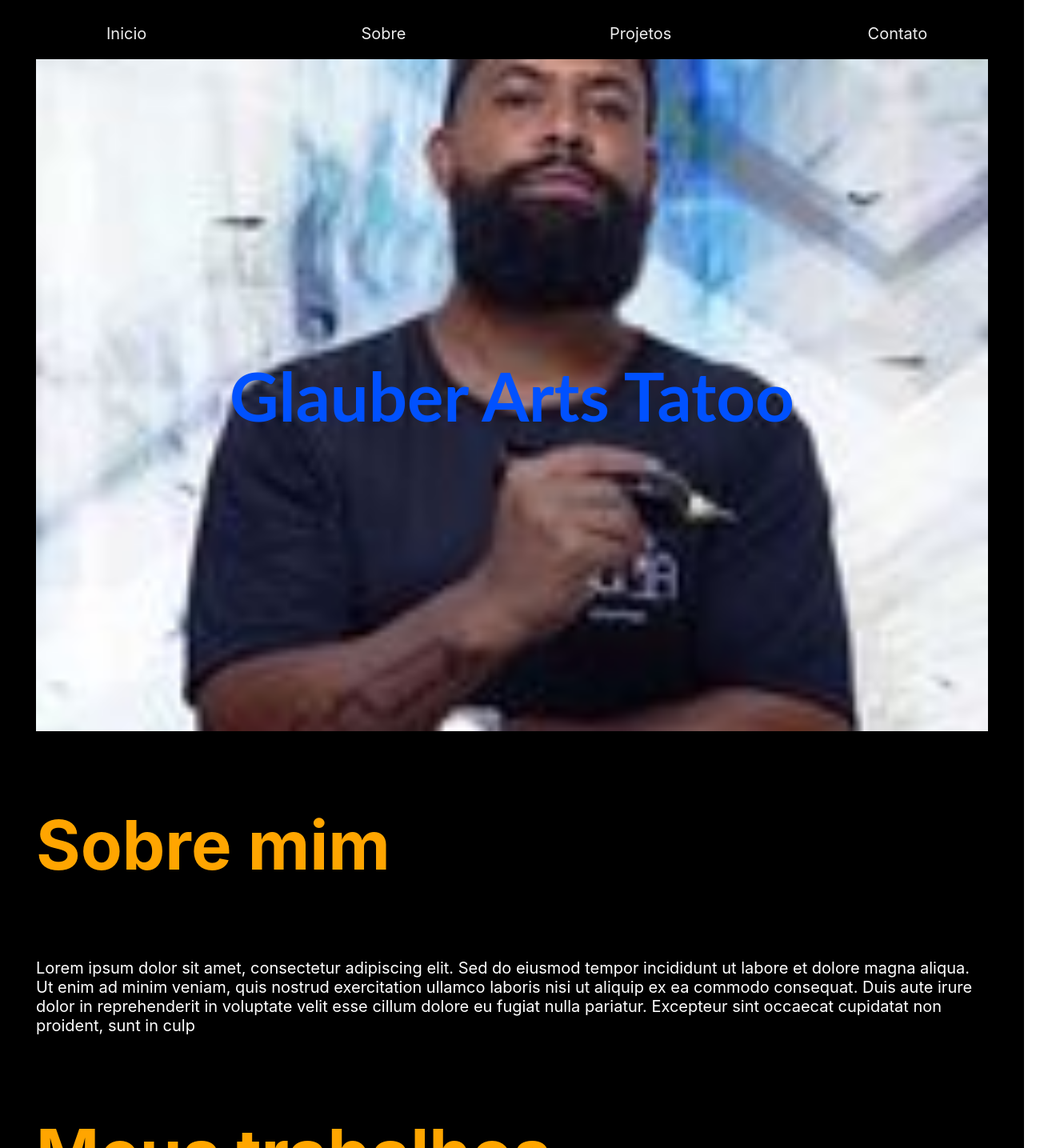
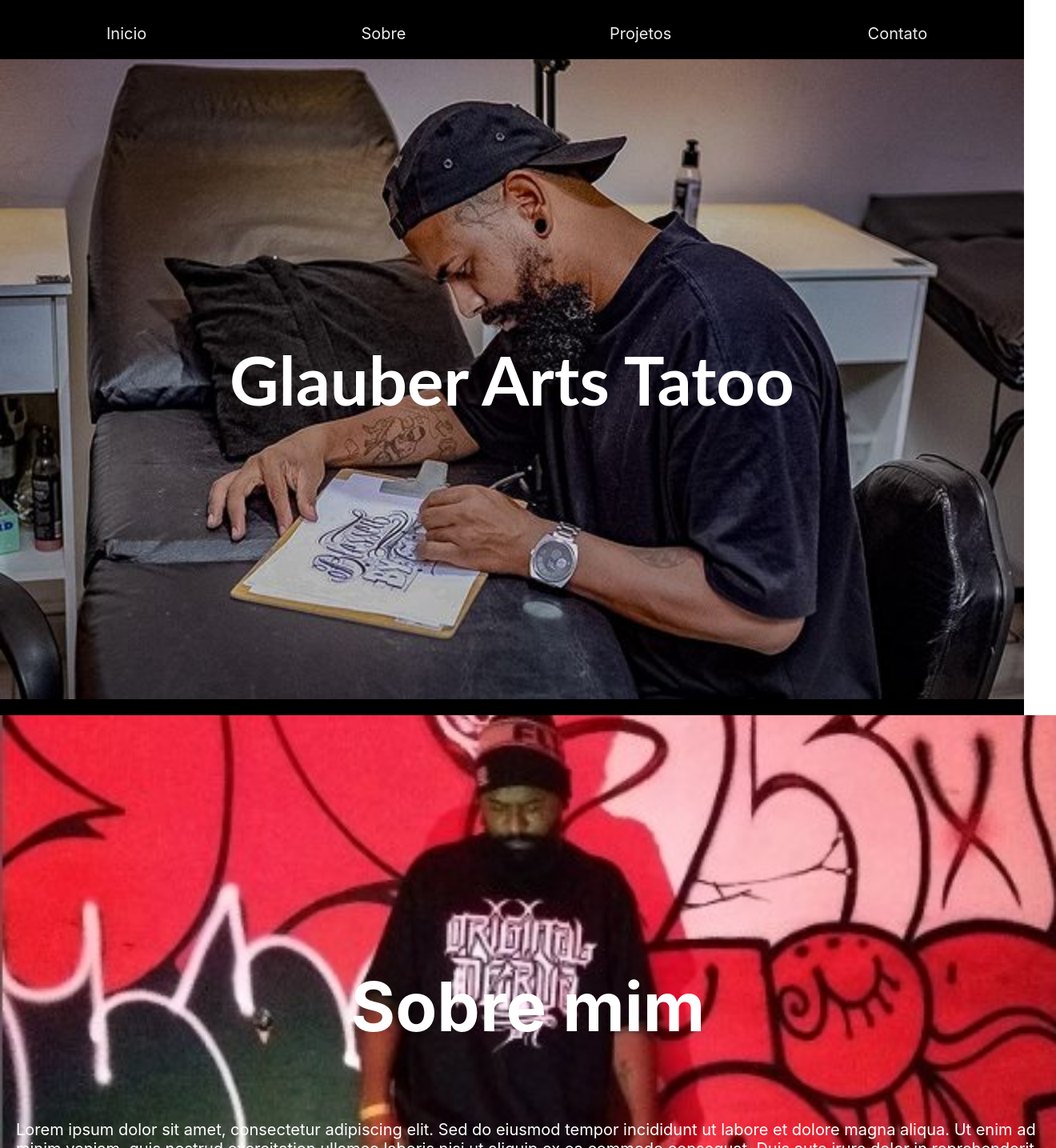
Before and after one commit to fabiopdiogo/landing-page, a React (Create React App) app: page / in a window 1280 px wide. Shown: the top 1435 px of the page at 80% size, 1320 px wide, since content can reach past the window. Built offline with nearby package versions, Linux system fonts and the light colour scheme.

Commit message:
imagens novas

```diff
--- a/src/components/Content.tsx
+++ b/src/components/Content.tsx
@@ -11,7 +11,7 @@ const PostContainer = styled.div`
   display: flex;
   flex-direction: column;
   background-color: black;
-  padding: 0px 45px;
+  //padding: 0px 45px;
   gap: 20px;
 
   &:before, &:after{
--- a/src/components/Sections/About.tsx
+++ b/src/components/Sections/About.tsx
@@ -6,7 +6,7 @@ import Cards from '../Elements/Cards';
 
 const H1 = styled.h1`
   font-size:85px;
-  color: orange;
+  color: white;
   @media (max-width: 676px){
     font-size:45px;
   }
@@ -14,6 +14,33 @@ const H1 = styled.h1`
 const DivMain = styled.section`
   display: flex;
   flex-direction: column;
+  background-image: url('/glauber3.jpg');
+  background-size: cover;
+  background-position: center;
+  background-repeat: no-repeat;
+  width:100%;
+  height: 100vh;
+  padding: 20px;
+  justify-content: center;
+  align-items: center;
+
+  @media (max-width: 1024px) {
+    background-size: contain; /* Ajusta a imagem para caber na área disponível */
+    height: 80vh;
+  }
+
+  @media (max-width: 768px) {
+    background-size: cover;
+    height: 60vh;
+    padding: 15px;
+  }
+
+  @media (max-width: 480px) {
+    background-size: cover;
+    height: 50vh;
+    padding: 10px;
+    width:100%;
+  }
 `
 const Content = styled.section`
   display: flex;
--- a/src/components/Sections/Contact.tsx
+++ b/src/components/Sections/Contact.tsx
@@ -39,7 +39,7 @@ const A = styled.a`
 
 const H1 = styled.h1`
   font-size: 85px;
-  color: orange;
+  color: white;
 
   @media (max-width: 676px) {
     font-size: 45px;
--- a/src/components/Sections/Inicio.tsx
+++ b/src/components/Sections/Inicio.tsx
@@ -7,12 +7,13 @@ import Cards from '../Elements/Cards';
 const DivMain = styled.section`
   display: flex;
   flex-direction: column;
-  background-image: url('/glaubera.jpg');
+  background-image: url('/glauber2.jpg');
   background-size: cover;
   background-position: center;
   background-repeat: no-repeat;
+  width:100%;
   height: 100vh;
-  padding: 20px;
+  //padding: 20px;
   justify-content: center;
   align-items: center;
 
@@ -30,13 +31,14 @@ const DivMain = styled.section`
   @media (max-width: 480px) {
     background-size: cover;
     height: 50vh;
-    padding: 10px;
+    //padding: 10px;
+    width:100%;
   }
 `
 
 const H1 = styled.h1`
   font-size: 85px;
-  color: #0051ff;
+  color: white;
   font-family: 'Lato', sans-serif;
   text-align: center;
 
```
Also changed, not shown: public/glauber2.jpg (added), public/glauber3.jpg (added).
